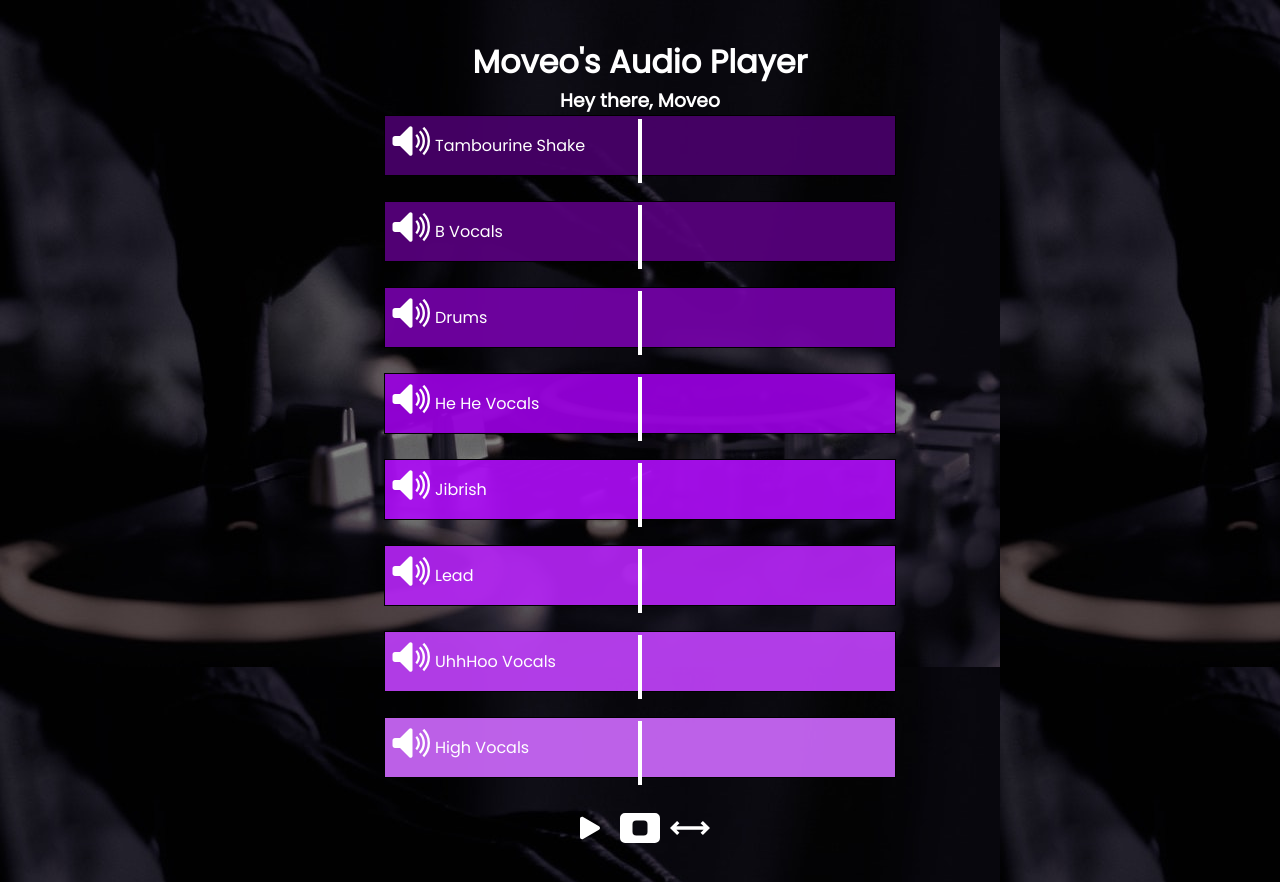
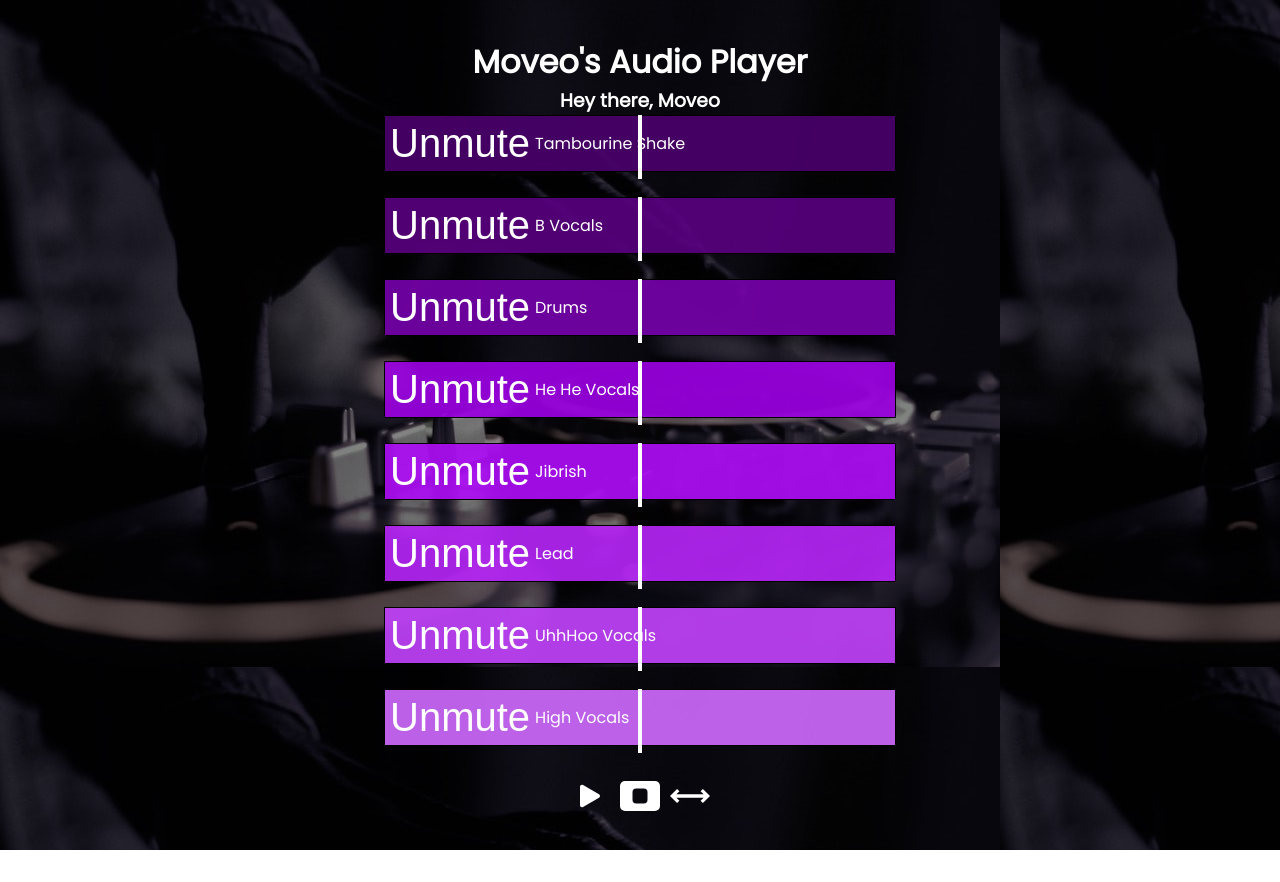
Before and after one commit to benbuaron1/BenLoopProject, a React (Create React App) app: page / in a window 1280 px wide. After the commit the page ends 850 px from the top, so only its background shows below. Built offline with nearby package versions, Linux system fonts and the light colour scheme.

Commit message:
Update for deploy

```diff
--- a/src/Audio/Audio.js
+++ b/src/Audio/Audio.js
@@ -1,5 +1,5 @@
 import React, {useEffect, useRef, useState} from 'react';
-import {GoUnmute, GoMute} from 'react-icons/go'
+
 
 const Audior = React.forwardRef((props,audioPlayer) => {
     <audio ref={audioPlayer} {...props} />
@@ -69,7 +69,7 @@ export default function Audio (props) {
             <div className='audioPlayer' style={{backgroundColor:props.bcolor}}>
                 <audio loop={props.loop} ref={audioRef} src={props.aud_src} preload='metadata' muted={mute}>Error</audio>
                 <button className='ButtonPlayer' onClick={toggleMute} >
-                    {mute ?  <GoMute/> : <GoUnmute/>}
+                    {mute ?  'Muted' : 'Unmute'}
                 </button>
                 <p style={{display:'flex',justifyContent:'center',alignItems:'center'}}>{props.name}</p>
 
```
